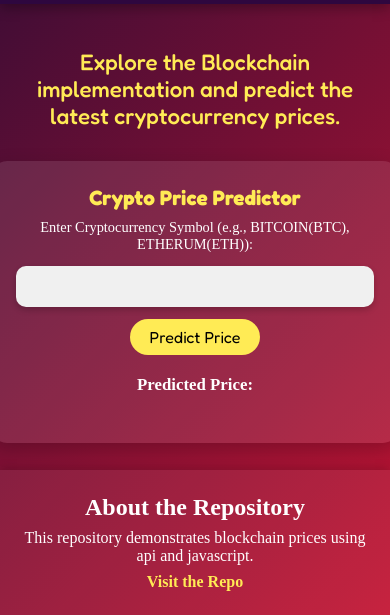
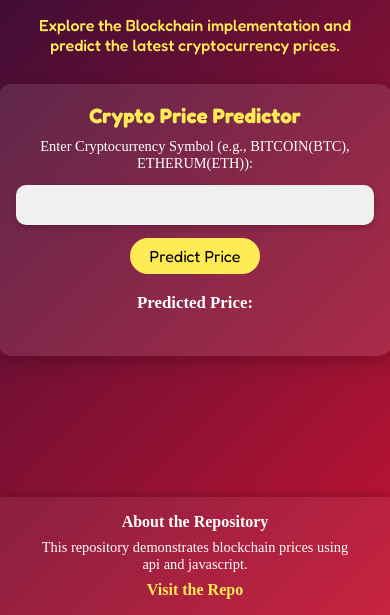
Before and after one commit to OpenTekHub/blockchain, a plain HTML site: page index.html in a window 390 px wide. Shown: the part 229-844 px from the top of the page. Drawn offline with Linux system fonts and the light colour scheme; a web font is replaced by a local one.

Commit message:
Added mobile responsiveness to tagline and footer

```diff
--- a/styles.css
+++ b/styles.css
@@ -74,7 +74,7 @@ h1, h2, h3 {
     background-color: #f0f0f0;
     color: #000;
     box-shadow: 0 3px 6px rgba(0, 0, 0, 0.2);
-    box-sizing: border-box; /* Ensures padding does not cause overflow */
+    box-sizing: border-box;
 }
 
 #predict-btn {
@@ -173,24 +173,49 @@ h1, h2, h3 {
     }
 }
 
-/* Additional mobile styling improvements */
 @media (max-width: 767px) {
     #crypto-price-predictor {
-        width: 100%; /* Full width for small screens */
-        padding: 1.5rem; /* Better spacing */
+        width: 100%;
+        padding: 1.2rem;
     }
 
     #crypto {
-        font-size: 1rem; /* Adjust font size for smaller screens */
+        font-size: 1rem;
     }
 
     #predict-btn {
-        font-size: 1rem; /* Adjust button font size */
+        font-size: 1rem;
         padding: 0.5rem 1.2rem;
     }
 
     .tagline {
-        font-size: 1.4rem; /* Smaller tagline for mobile */
+        font-size: 1rem;
+        max-width: 90%;
+        text-align: center;
+        margin: 0.8rem auto;
+    }
+
+    .header h1 {
+        font-size: 1.4rem;
+    }
+
+    #repo-info {
+        padding: 1rem;
+        font-size: 0.9rem;
+    }
+
+    #repo-info h2{
+        font-size: 1rem;
+    }
+
+    #repo-info p {
+        font-size: 0.9rem;
+        margin: 0.5rem auto;
         max-width: 90%;
     }
+
+    #repo-info a {
+        font-size: 1rem;
+        word-wrap: break-word;
+    }
 }
```
